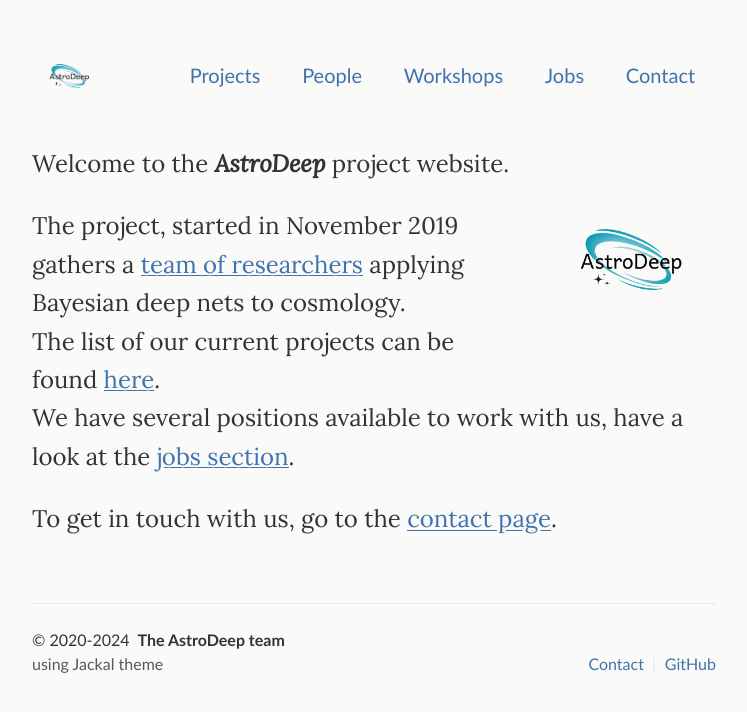
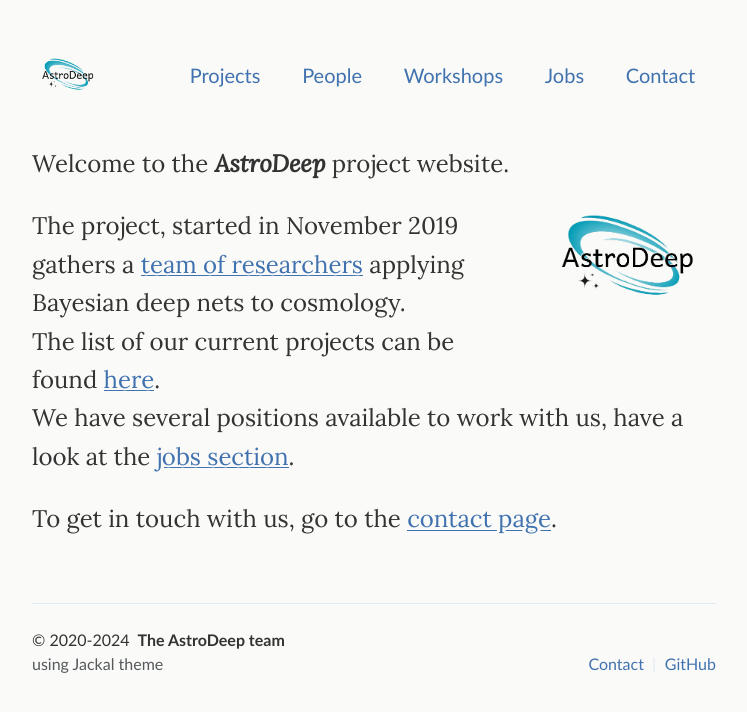
Before and after one commit to astrodeepnet/website, a Jekyll site: the page built from index.md, in a window 1280 px wide. Shown: the top 712 px of the page, without its empty margins (266-1013 px from the left). Built offline with Jekyll 4.4.1, drawn with Linux system fonts in a browser that asks for light colours.

Commit message:
Bigger logo

```diff
--- a/_includes/header.html
+++ b/_includes/header.html
@@ -1,7 +1,7 @@
 <header class="site-header">
 
   <h1 class="site-title">
-    <a href="{{ site.baseurl }}/" title="Home page"><img class="site-logo" src="{{ site.baseurl }}/assets/img/logo-astrodeep.png"></a>
+    <a href="{{ site.baseurl }}/" title="Home page"><img class="site-logo" src="{{ site.baseurl }}/assets/img/logo-astrodeep-zoom.png"></a>
     <!-- <a href="{{ site.baseurl }}/" title="Home page"><img class="site-logo" src="{{ site.baseurl }}/assets/img/logo.svg"></a> -->
   </h1>
 
--- a/index.md
+++ b/index.md
@@ -7,7 +7,7 @@
 
   {::nomarkdown}
   <figure class="site-profile">
-      <img src="{{ site.baseurl }}/assets/img/logo-astrodeep.png">
+      <img src="{{ site.baseurl }}/assets/img/logo-astrodeep-zoom.png">
   </figure>
   {:/}
 
```
Also changed, not shown: assets/img/logo-astrodeep-zoom.png (added).
